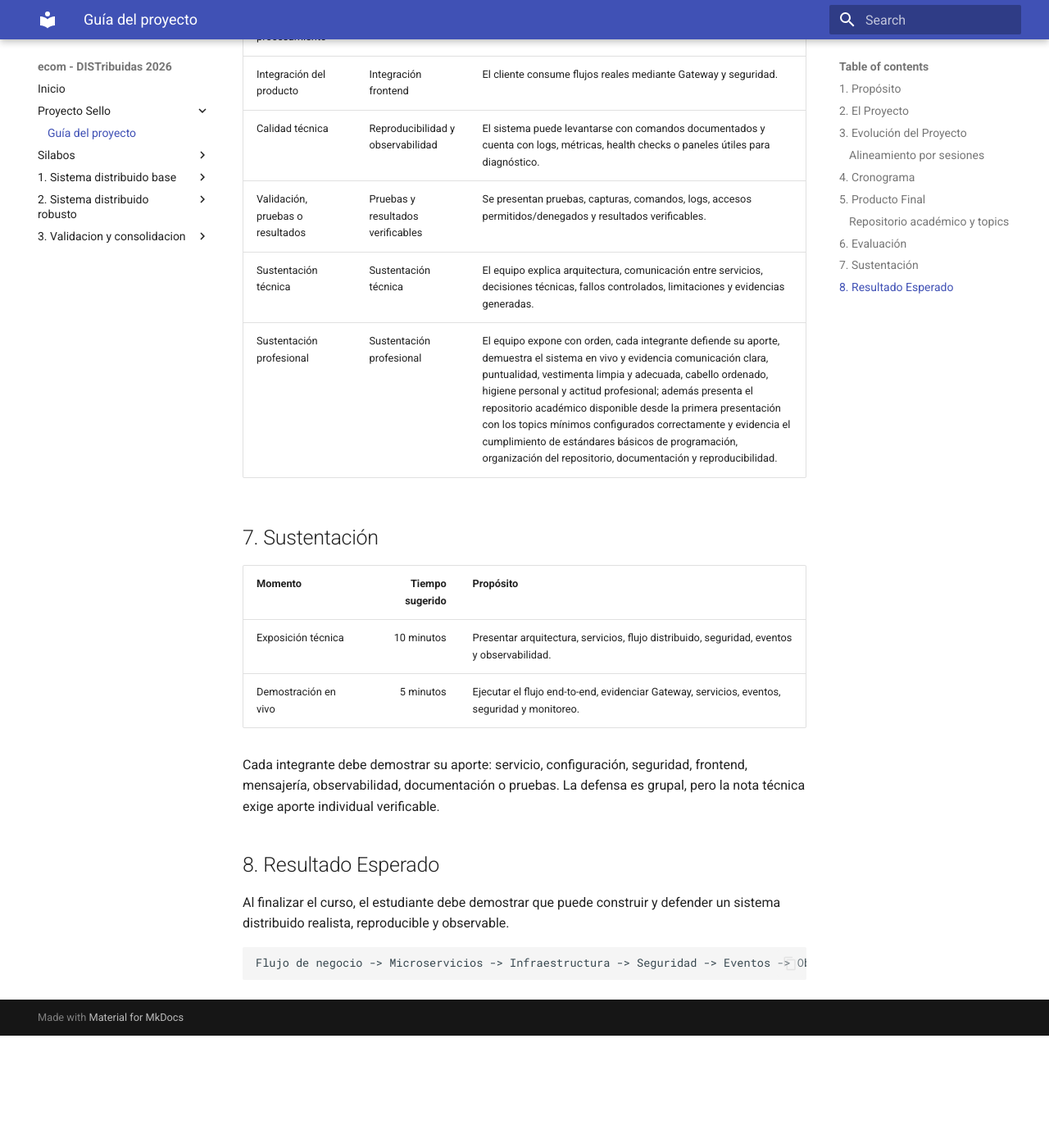
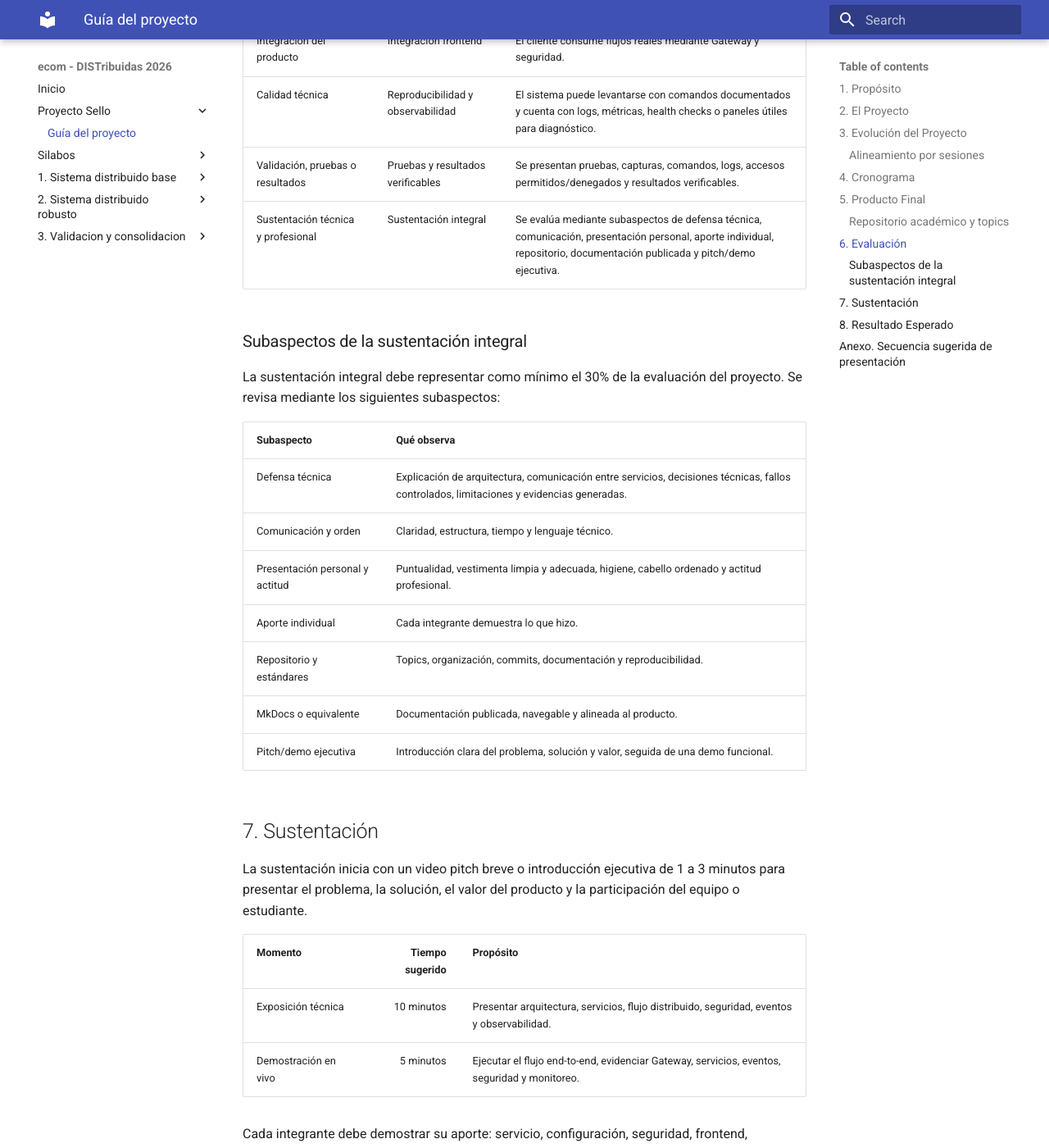
Before and after one commit to 261dist/ecom, an MkDocs documentation site: the page built from docs/proyecto-sello/index.md, in a window 1280 px wide and 1400 px high, scrolled down 5290 px. Shown: the whole window at 82% size. Built offline with MkDocs 1.6.1 and Material for MkDocs 9.7.7, drawn with Linux system fonts in a browser that asks for light colours; before the commit the page ends 6553 px from its top, so only the background shows below that; some of the changed text lies outside the part shown.

Commit message:
first commit

````diff
--- a/docs/proyecto-sello/index.md
+++ b/docs/proyecto-sello/index.md
@@ -123,10 +123,25 @@
 | Integración del producto | Integración frontend | El cliente consume flujos reales mediante Gateway y seguridad. |
 | Calidad técnica | Reproducibilidad y observabilidad | El sistema puede levantarse con comandos documentados y cuenta con logs, métricas, health checks o paneles útiles para diagnóstico. |
 | Validación, pruebas o resultados | Pruebas y resultados verificables | Se presentan pruebas, capturas, comandos, logs, accesos permitidos/denegados y resultados verificables. |
-| Sustentación técnica | Sustentación técnica | El equipo explica arquitectura, comunicación entre servicios, decisiones técnicas, fallos controlados, limitaciones y evidencias generadas. |
-| Sustentación profesional | Sustentación profesional | El equipo expone con orden, cada integrante defiende su aporte, demuestra el sistema en vivo y evidencia comunicación clara, puntualidad, vestimenta limpia y adecuada, cabello ordenado, higiene personal y actitud profesional; además presenta el repositorio académico disponible desde la primera presentación con los topics mínimos configurados correctamente y evidencia el cumplimiento de estándares básicos de programación, organización del repositorio, documentación y reproducibilidad. |
+| Sustentación técnica y profesional | Sustentación integral | Se evalúa mediante subaspectos de defensa técnica, comunicación, presentación personal, aporte individual, repositorio, documentación publicada y pitch/demo ejecutiva. |
+
+### Subaspectos de la sustentación integral
+
+La sustentación integral debe representar como mínimo el 30% de la evaluación del proyecto. Se revisa mediante los siguientes subaspectos:
+
+| Subaspecto | Qué observa |
+|---|---|
+| Defensa técnica | Explicación de arquitectura, comunicación entre servicios, decisiones técnicas, fallos controlados, limitaciones y evidencias generadas. |
+| Comunicación y orden | Claridad, estructura, tiempo y lenguaje técnico. |
+| Presentación personal y actitud | Puntualidad, vestimenta limpia y adecuada, higiene, cabello ordenado y actitud profesional. |
+| Aporte individual | Cada integrante demuestra lo que hizo. |
+| Repositorio y estándares | Topics, organización, commits, documentación y reproducibilidad. |
+| MkDocs o equivalente | Documentación publicada, navegable y alineada al producto. |
+| Pitch/demo ejecutiva | Introducción clara del problema, solución y valor, seguida de una demo funcional. |
 
 ## 7. Sustentación
+
+La sustentación inicia con un video pitch breve o introducción ejecutiva de 1 a 3 minutos para presentar el problema, la solución, el valor del producto y la participación del equipo o estudiante.
 
 | Momento | Tiempo sugerido | Propósito |
 |---|---:|---|
@@ -142,3 +157,22 @@
 ```text
 Flujo de negocio -> Microservicios -> Infraestructura -> Seguridad -> Eventos -> Observabilidad -> Frontend -> Defensa
 ```
+
+## Anexo. Secuencia sugerida de presentación
+
+La presentación puede organizarse con una secuencia breve de apoyo visual. El video pitch o introducción ejecutiva abre la sustentación y no reemplaza la demo ni la defensa técnica.
+
+| Orden | Slide o momento | Propósito |
+|---:|---|---|
+| 1 | Título del proyecto y equipo | Identificar el proyecto, integrantes y dominio elegido. |
+| 2 | Video pitch o introducción ejecutiva | Presentar problema, solución, valor y participación del equipo. |
+| 3 | Problema y alcance | Explicar el proceso distribuido y los límites del sistema. |
+| 4 | Arquitectura distribuida | Mostrar servicios, Gateway, configuración y comunicación. |
+| 5 | Seguridad | Evidenciar rutas protegidas, autenticación o autorización. |
+| 6 | Resiliencia y consistencia | Explicar fallos controlados, eventos, compensaciones o idempotencia. |
+| 7 | Observabilidad | Mostrar logs, métricas, health checks o paneles. |
+| 8 | Integración frontend | Explicar cómo el cliente consume los servicios reales. |
+| 9 | Demo end-to-end | Ejecutar el flujo principal del sistema distribuido. |
+| 10 | Aporte individual | Indicar qué hizo cada integrante. |
+| 11 | Repositorio y estándares | Mostrar repositorio, topics, estructura, documentación publicada en MkDocs o equivalente, y forma de ejecución. |
+| 12 | Limitaciones y mejoras | Reconocer límites del producto y mejoras posibles. |
````
